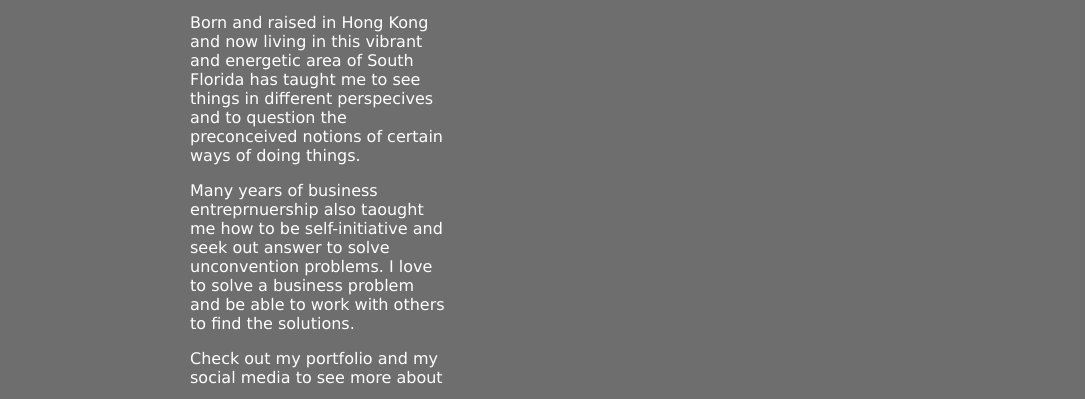
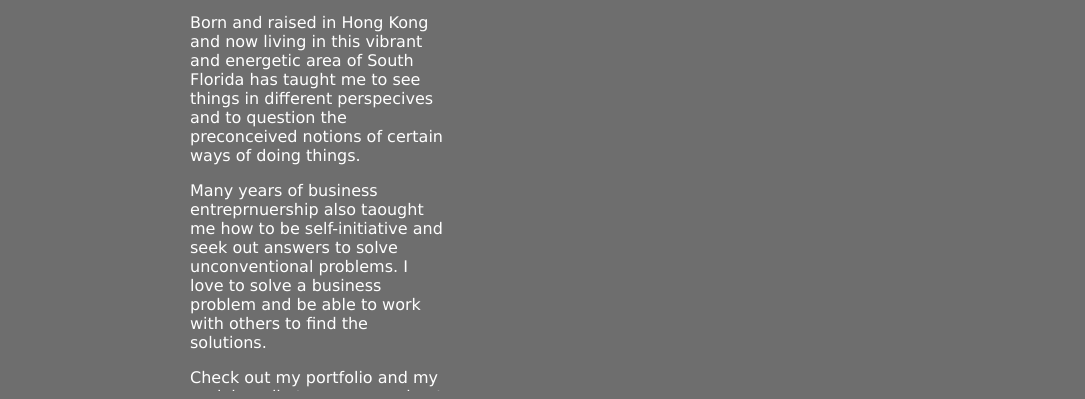
Before and after one commit to keithsktang/localhost_server, a plain HTML site: page public/index.html in a window 1280 px wide. Shown: the part 417-816 px from the top of the page, without its empty margins (58-1143 px from the left). Drawn offline with Linux system fonts and the light colour scheme.

Commit message:
correct text index.html

```diff
--- a/public/index.html
+++ b/public/index.html
@@ -30,7 +30,7 @@
         Operations and Project Manager.</p>
       <p>
         Born and raised in Hong Kong and now living in this vibrant and energetic area of South Florida has taught me to see things in different perspecives and to question the  preconceived notions of certain ways of doing things. </p>
-      <p>Many years of business entreprnuership also taought me how to be self-initiative and seek out answer to solve unconvention problems. I love to solve a business problem and be able to work with others to find the solutions.
+      <p>Many years of business entreprnuership also taought me how to be self-initiative and seek out answers to solve unconventional problems. I love to solve a business problem and be able to work with others to find the solutions.
       <p>
         Check out my portfolio and my social media to see more about me.
       </p>
```
